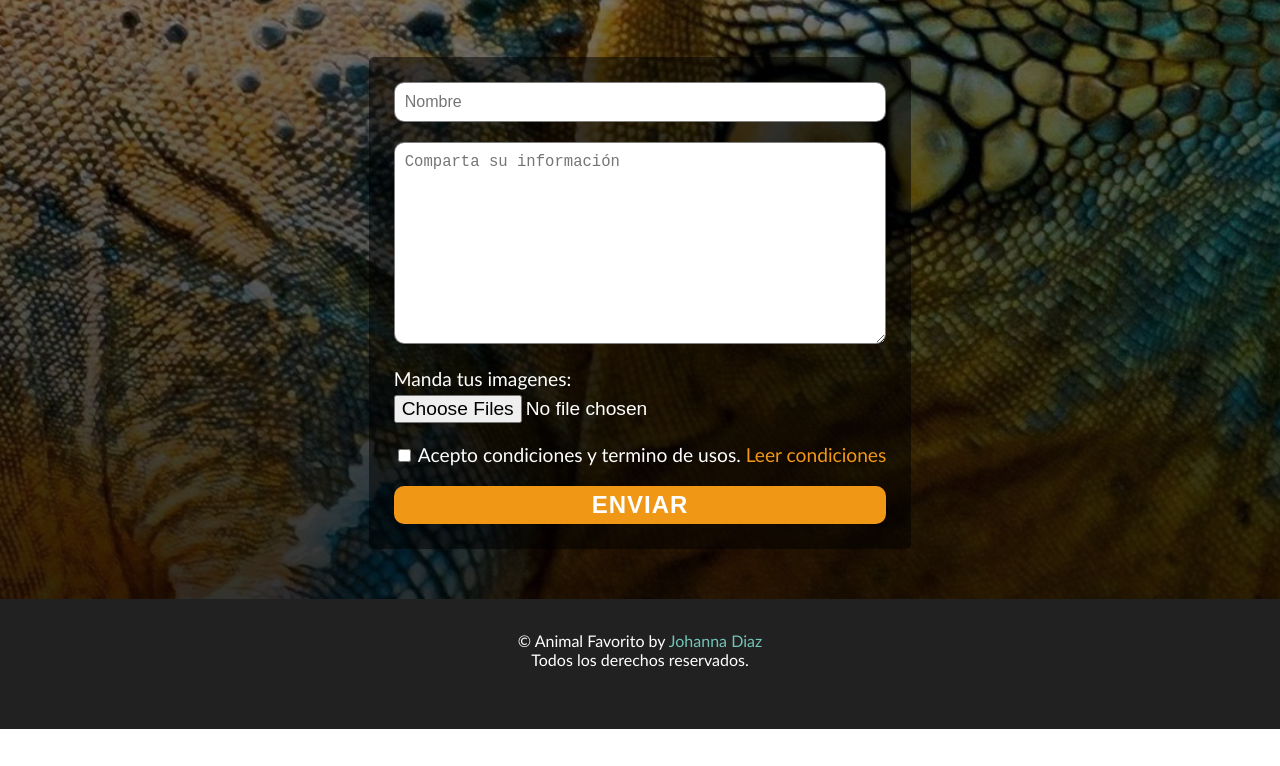
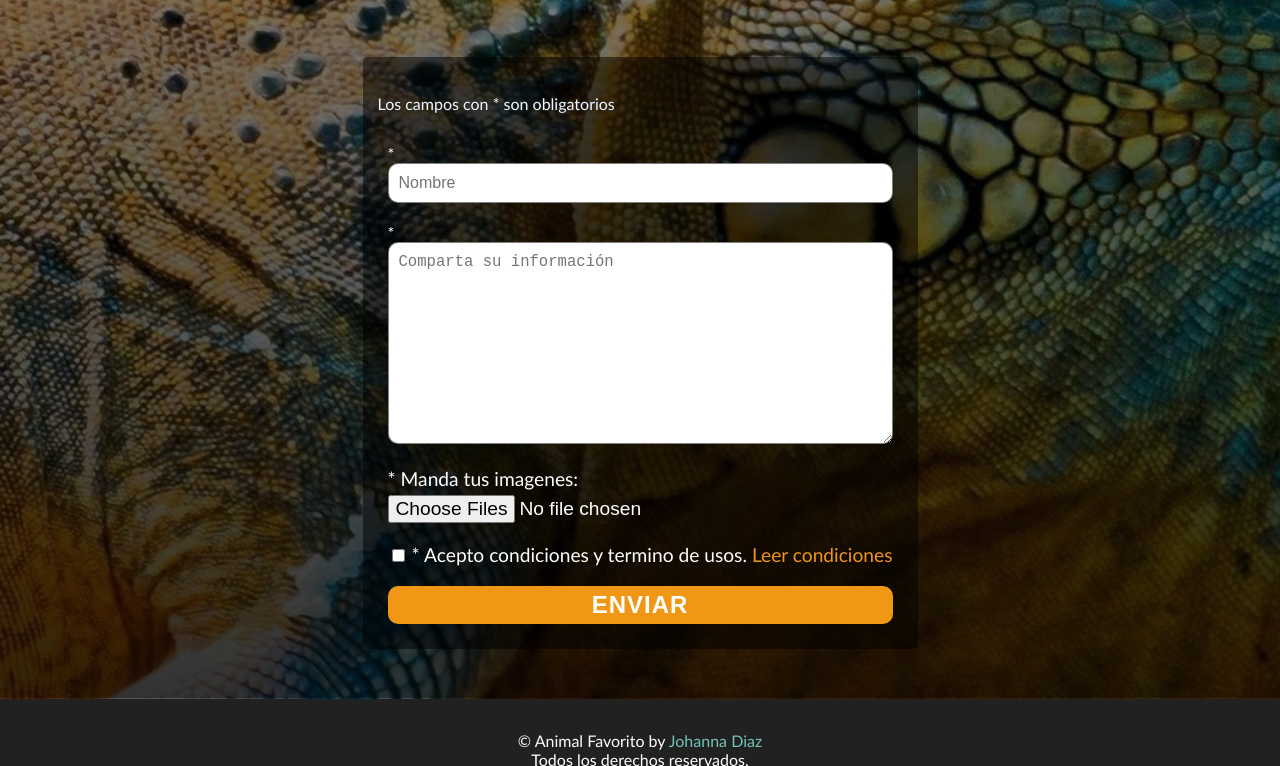
Before and after one commit to JohaDiaz/animal-favorito, a plain HTML site: page contacto.html in a window 1280 px wide. Shown: the part 572-1338 px from the top of the page. Before the commit the page ends 1301 px from the top, so only its background shows below. Drawn offline with Linux system fonts and the light colour scheme.

Commit message:
insercción aviso campos obligatorios

```diff
--- a/contacto.html
+++ b/contacto.html
@@ -49,22 +49,24 @@
          <div class="filaFlex ancho40">
             <form action="ProcesarForm.PHP"  method="post" enctype="multipart/form-data" name="peticion-datos" class="formulario">
 
+              <p><small>Los campos con * son obligatorios</small></p>
+
                  <!-- Nombre -->
                  <div>
-                     <input class="nombre" type="text" name="nombre-usuario" id="nombre-user" placeholder="Nombre" required>
+                     *<input class="nombre" type="text" name="nombre-usuario" id="nombre-user" placeholder="Nombre" required>
                  </div>
 
                  <!-- Textarea -->
 
                  <div class="campoFormulario">
 
-                     <textarea name="consulta" id="consulta-user" cols="30" rows="10" placeholder="Comparta su información" required></textarea>
+                     *<textarea name="consulta" id="consulta-user" cols="30" rows="10" placeholder="Comparta su información" required></textarea>
 
                  </div>
 
                  <div class="campoFormulario">
 
-                  <label for="archivo-user">Manda tus imagenes:</label>
+                  <label for="archivo-user">* Manda tus imagenes:</label>
                   <br>
                   <input class="añadir-imagenes" type="file" name="archivo-usuario" id="archivo.user" multiple accept=".jpg, .png" required>
 
@@ -73,7 +75,7 @@
                  <!-- Clausulas de invio -->
                  <div class="aceptar-clausulas">
                      <input type="checkbox" name="clausula" id="aceptar-clausulas" required>
-                     <label for="aceptar-clausulas" required>Acepto condiciones y termino de usos. <a href="#">Leer condiciones</a></label>
+                     <label for="aceptar-clausulas" required>* Acepto condiciones y termino de usos. <a href="#">Leer condiciones</a></label>
                  </div>
 
                  <!-- boton enviar -->
```
